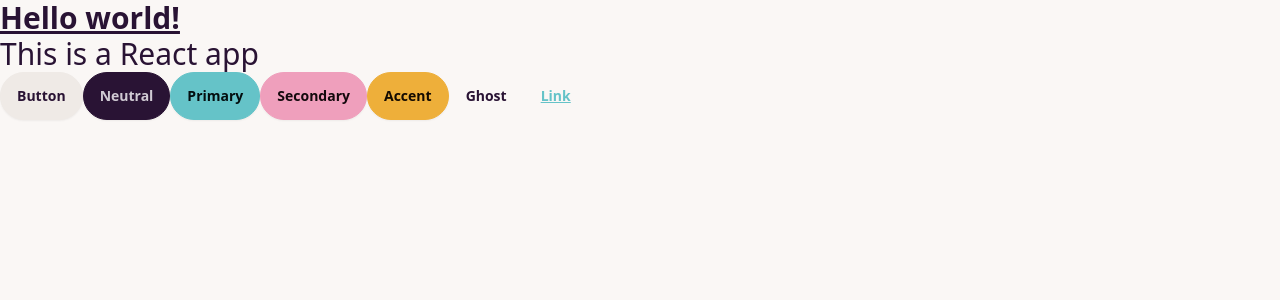
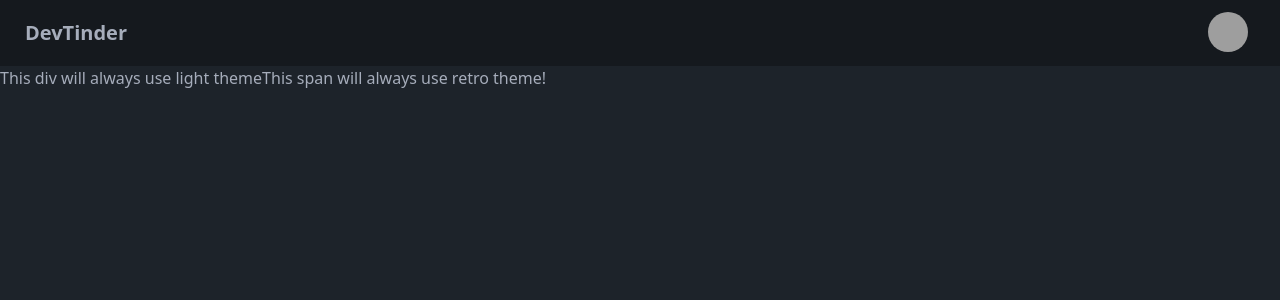
Before and after one commit to razumolla/devtinder-frontend, a React (Vite) app: page / in a window 1280 px wide. Shown: the top 300 px of the page. Built offline with nearby package versions, Linux system fonts and the light colour scheme; grey boxes are pictures that could not be loaded.

Commit message:
navbar added

```diff
--- a/index.html
+++ b/index.html
@@ -1,5 +1,5 @@
 <!DOCTYPE html>
-<html lang="en" data-theme="cupcake">
+<html lang="en">
   <head>
     <meta charset="UTF-8" />
     <link rel="icon" type="image/svg+xml" href="/vite.svg" />
--- a/src/App.jsx
+++ b/src/App.jsx
@@ -1,16 +1,14 @@
+import Navbar from "./components/Navbar";
+
 function App() {
   return (
     <>
-      <h1 className="text-3xl font-bold underline ">Hello world!</h1>
-      <p className="text-3xl">This is a React app</p>
+      <Navbar />
 
-      <button className="btn">Button</button>
-      <button className="btn btn-neutral">Neutral</button>
-      <button className="btn btn-primary">Primary</button>
-      <button className="btn btn-secondary">Secondary</button>
-      <button className="btn btn-accent">Accent</button>
-      <button className="btn btn-ghost">Ghost</button>
-      <button className="btn btn-link">Link</button>
+      <div data-theme="dark">
+        This div will always use light theme
+        <span data-theme="retro">This span will always use retro theme!</span>
+      </div>
     </>
   );
 }
--- /dev/null
+++ b/src/components/Navbar.jsx
@@ -0,0 +1,46 @@
+function Navbar() {
+  return (
+    <div>
+      <div className="navbar bg-base-300">
+        <div className="flex-1">
+          <a className="btn btn-ghost text-xl"> DevTinder </a>
+        </div>
+        <div className="flex-none gap-2">
+          <div className="form-control"></div>
+          <div className="dropdown dropdown-end mx-5">
+            <div
+              tabIndex={0}
+              role="button"
+              className="btn btn-ghost btn-circle avatar"
+            >
+              <div className="w-10 rounded-full">
+                <img
+                  alt="Tailwind CSS Navbar component"
+                  src="https://img.daisyui.com/images/stock/photo-1534528741775-53994a69daeb.webp"
+                />
+              </div>
+            </div>
+            <ul
+              tabIndex={0}
+              className="menu menu-sm dropdown-content bg-base-100 rounded-box z-[1] mt-3 w-52 p-2 shadow"
+            >
+              <li>
+                <a className="justify-between">
+                  Profile
+                  <span className="badge">New</span>
+                </a>
+              </li>
+              <li>
+                <a>Settings</a>
+              </li>
+              <li>
+                <a>Logout</a>
+              </li>
+            </ul>
+          </div>
+        </div>
+      </div>
+    </div>
+  );
+}
+export default Navbar;
--- a/tailwind.config.js
+++ b/tailwind.config.js
@@ -8,7 +8,7 @@
   //   extend: {},
   // },
   daisyui: {
-    themes: ["light", "dark", "cupcake"],
+    themes: ["dark"],
   },
   plugins: [
     require('daisyui'),
```
Also changed, not shown: 1 other file (tests, documents, lock files or other folders).
